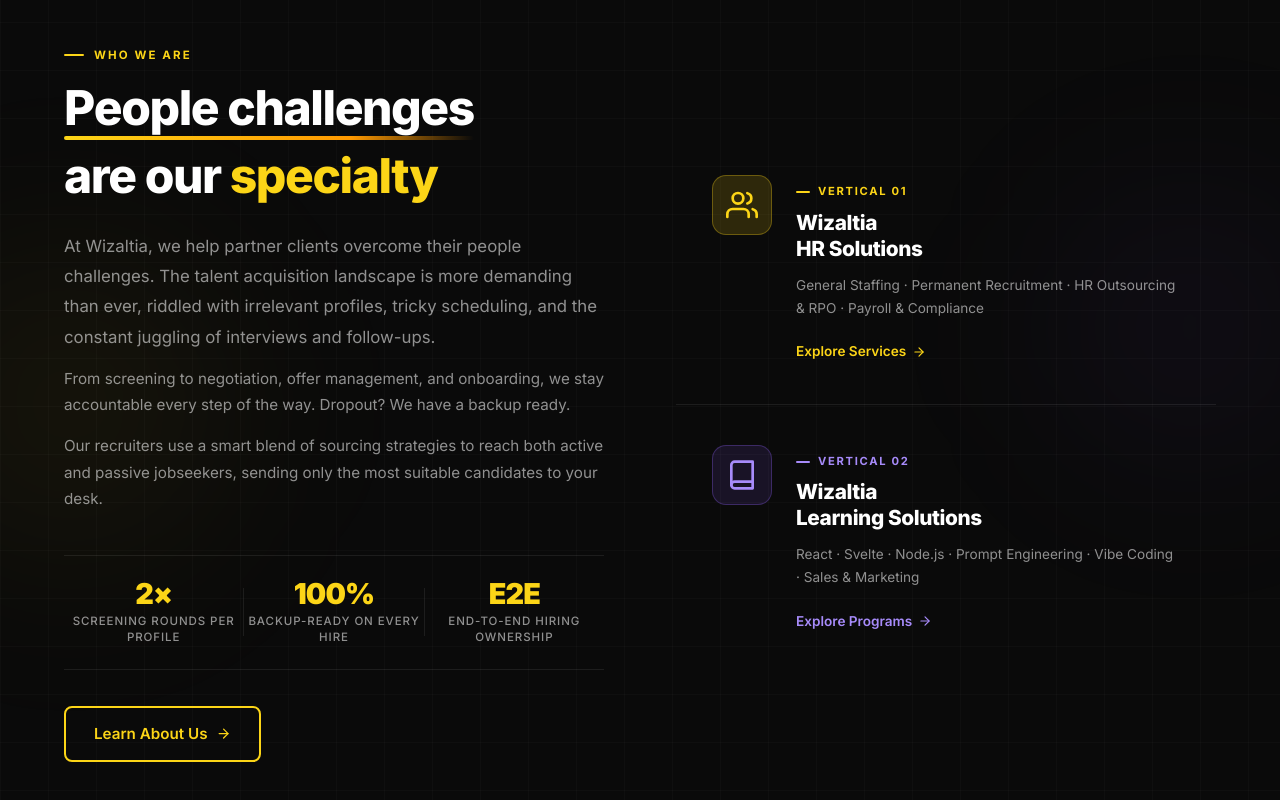
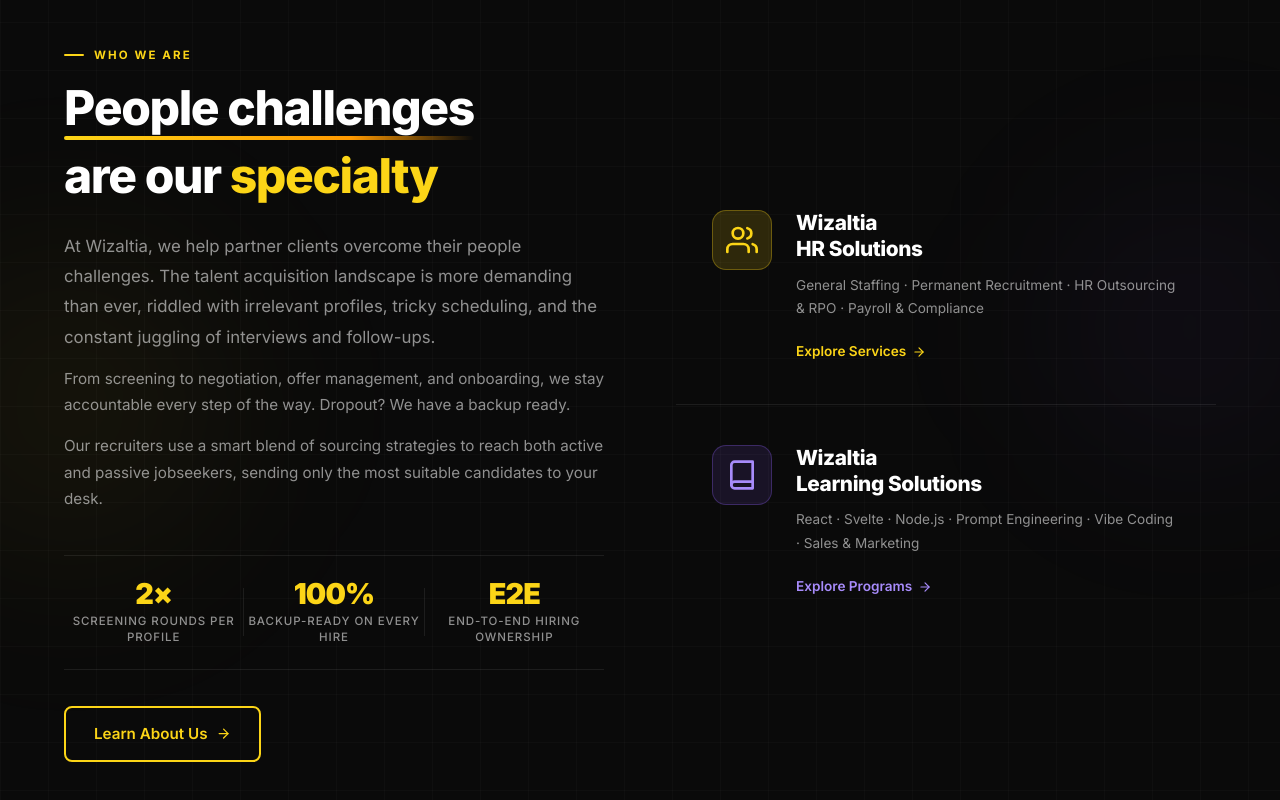
Before and after one commit to monkey-dlu-ffy/wizaltia, a React (Vite) app in the folder client/: page / in a window 1280 px wide. Shown: the part 874-1674 px from the top of the page. Built offline with nearby package versions, Linux system fonts and the light colour scheme.

Commit message:
Vertical

```diff
--- a/client/src/pages/Home.jsx
+++ b/client/src/pages/Home.jsx
@@ -262,7 +262,7 @@
                   <FiUsers size={32} />
                 </div>
                 <div className="who-pillar-body">
-                  <p className="who-pillar-eyebrow">Vertical 01</p>
+
                   <h3 className="who-pillar-title">Wizaltia<br />HR Solutions</h3>
                   <p className="who-pillar-desc">
                     General Staffing · Permanent Recruitment · HR Outsourcing & RPO · Payroll & Compliance
@@ -282,7 +282,7 @@
                   <FiBook size={32} />
                 </div>
                 <div className="who-pillar-body">
-                  <p className="who-pillar-eyebrow" style={{ color: '#a78bfa' }}>Vertical 02</p>
+
                   <h3 className="who-pillar-title">Wizaltia<br />Learning Solutions</h3>
                   <p className="who-pillar-desc">
                     React · Svelte · Node.js · Prompt Engineering · Vibe Coding · Sales & Marketing
```
